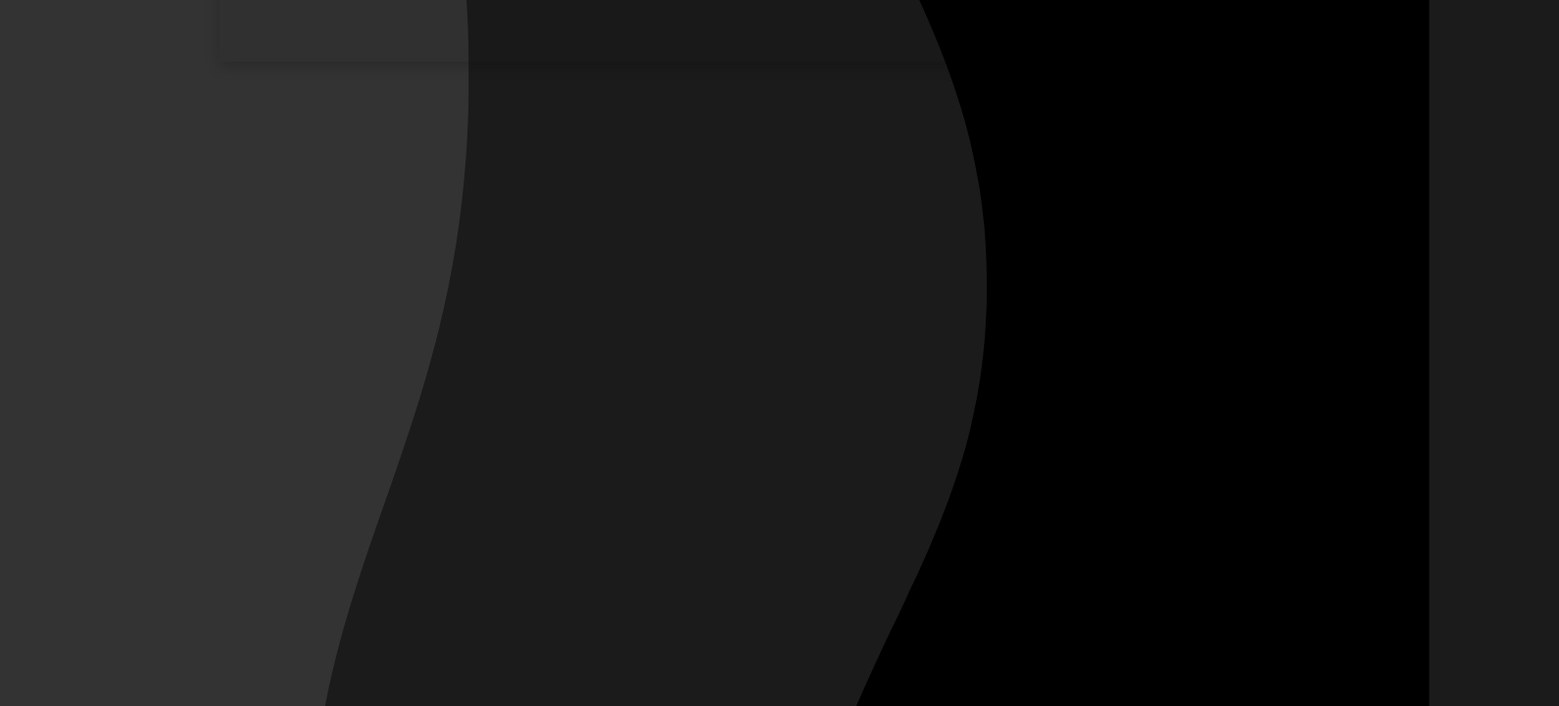
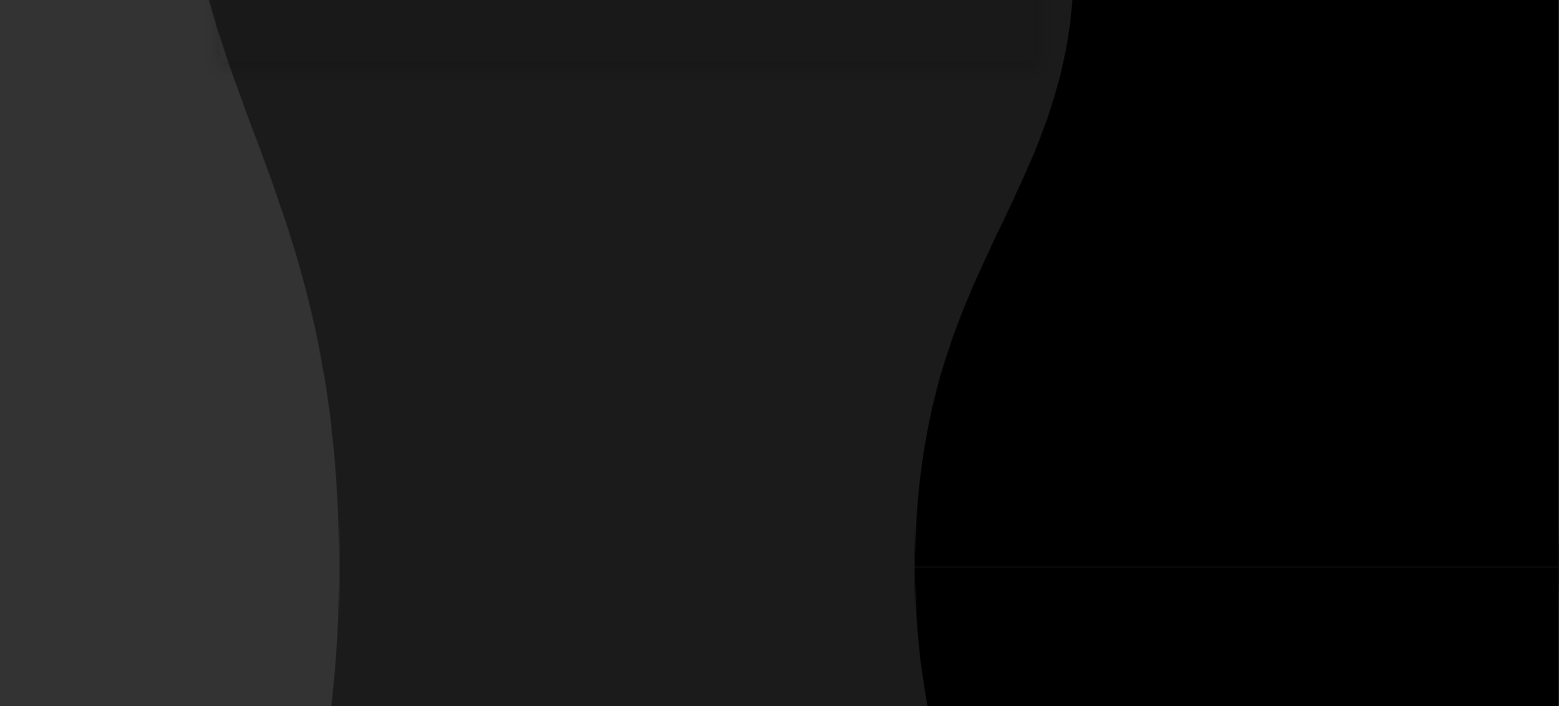
Before and after one commit to djbubbles23/Portfolio, a plain HTML site: page index.html in a window 1280 px wide. Shown: the part 804-1525 px from the top of the page at 98% size, 1591 px wide, since content can reach past the window. Drawn offline with nearby package versions, Linux system fonts and the light colour scheme.

Commit message:
bettwer waves

```diff
--- a/index.html
+++ b/index.html
@@ -74,7 +74,7 @@
     </div>
 
     <!-- Waves -->
-    <div class="wave-top"></div>
-    <div class="wave-bottom"></div>
+    <div class="wave-left"></div>
+    <div class="wave-right"></div>
   </body>
   </html>
--- a/style.css
+++ b/style.css
@@ -316,22 +316,23 @@
   overflow: hidden;
 }
 
-.wave-top {
+.wave-left {
   position:absolute;
-  top: 100%;
-  right: -150px;
-  width: 200vw;
+  top: 0;
+  right: -20rem;
+  width: 3164px;
   height: 657px;
   background-image: url('images/WaveGrey.svg');
   background-repeat: repeat-x;
-  animation: waveMoveTop 30s linear infinite;
+  background-size: contain;
+  animation: waveMoveLeft 30s linear infinite;
   z-index: -1;
   overflow: hidden;
   transform-origin: center;
   transform: rotate(90deg);
 }
 
-@keyframes waveMoveTop {
+@keyframes waveMoveLeft {
   0% {
     background-position-x: 0;
   }
@@ -340,22 +341,23 @@
   }
 }
 
-.wave-bottom {
-  position:absolute;
-  top: 100%;
-  left: -150px;
-  width: 200vw;
+.wave-right {
+  position: absolute;
+  top: 0;
+  left: -20rem;
+  width: 3164px;
   height: 657px;
   background-image: url('images/WaveBlack.svg');
   background-repeat: repeat-x;
-  animation: waveMoveBottom 30s linear infinite;
+  background-size: contain;
+  animation: waveMoveRight 30s linear infinite;
   z-index: -1;
   overflow: hidden;
   transform-origin: center;
   transform: rotate(-90deg);
 }
 
-@keyframes waveMoveBottom {
+@keyframes waveMoveRight {
   0% {
     background-position-x: 0;
   }
```
Also changed, not shown: projects.html (+2 -2 lines).
